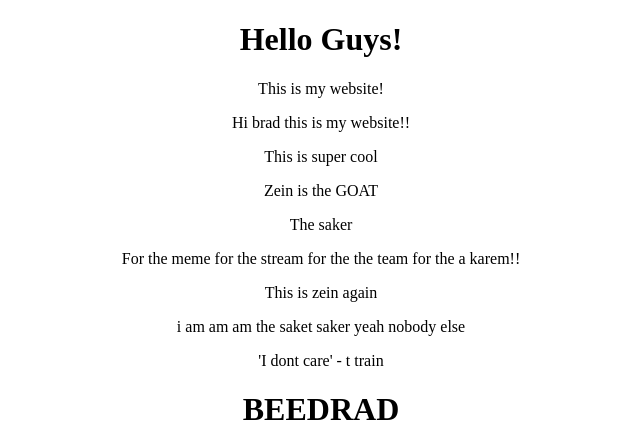
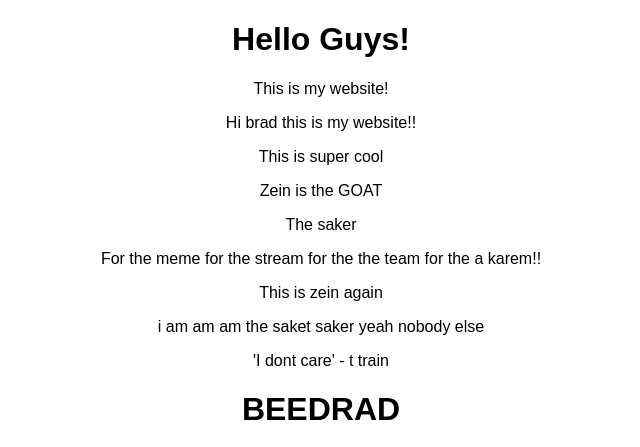
Before and after one commit to KingstoneCool/Kingstone.fun, a plain HTML site: page index.html in a window 1280 px wide. Shown: the top 447 px of the page, without its empty margins (319-959 px from the left). Drawn offline with Linux system fonts and the light colour scheme.

Commit message:
Update index.html

```diff
--- a/index.html
+++ b/index.html
@@ -6,7 +6,7 @@
     <title>Kingstone Zone</title>
     <link rel="shortcut icon" href="criwn.png" type="image/x-icon">
 </head>
-<body style="text-align: center;">
+<body style="text-align: center; font-family: arial">
     <h1>Hello Guys!</h1>
     <p>This is my website!</p>
     <p>Hi brad this is my website!!</p>
```
